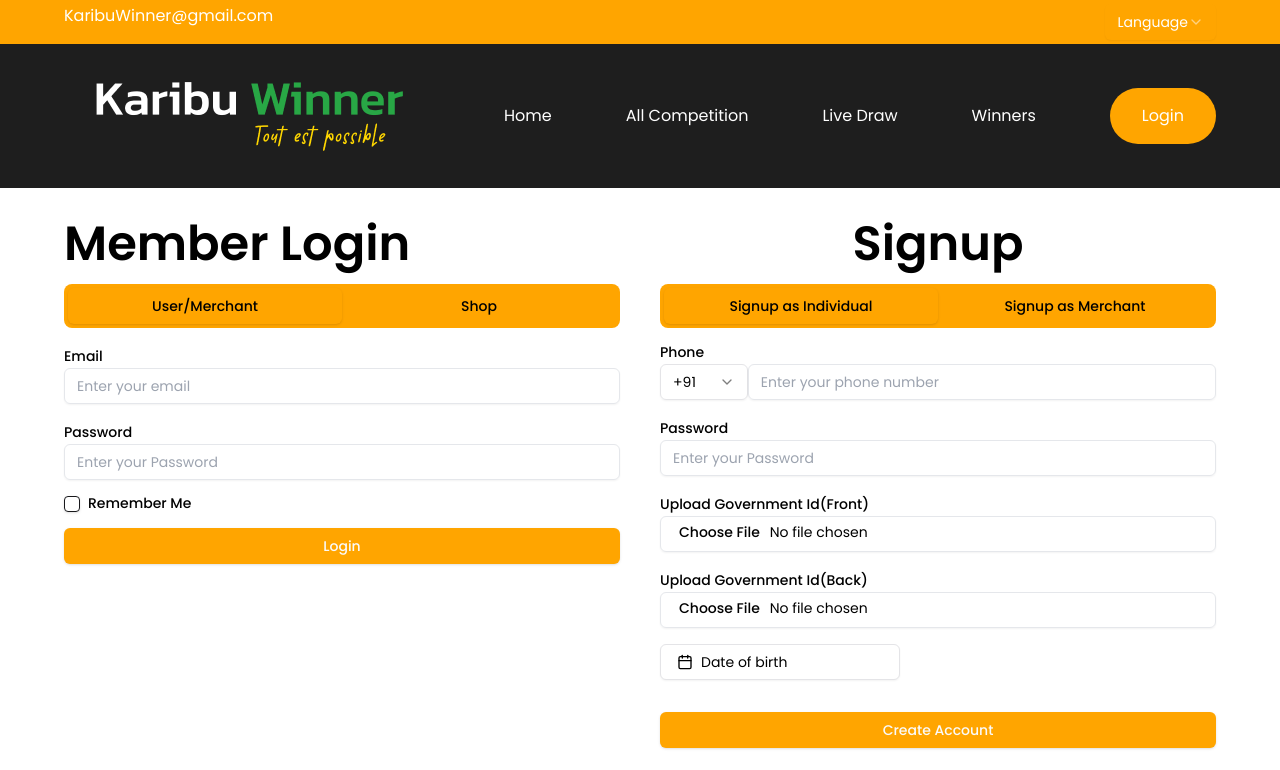
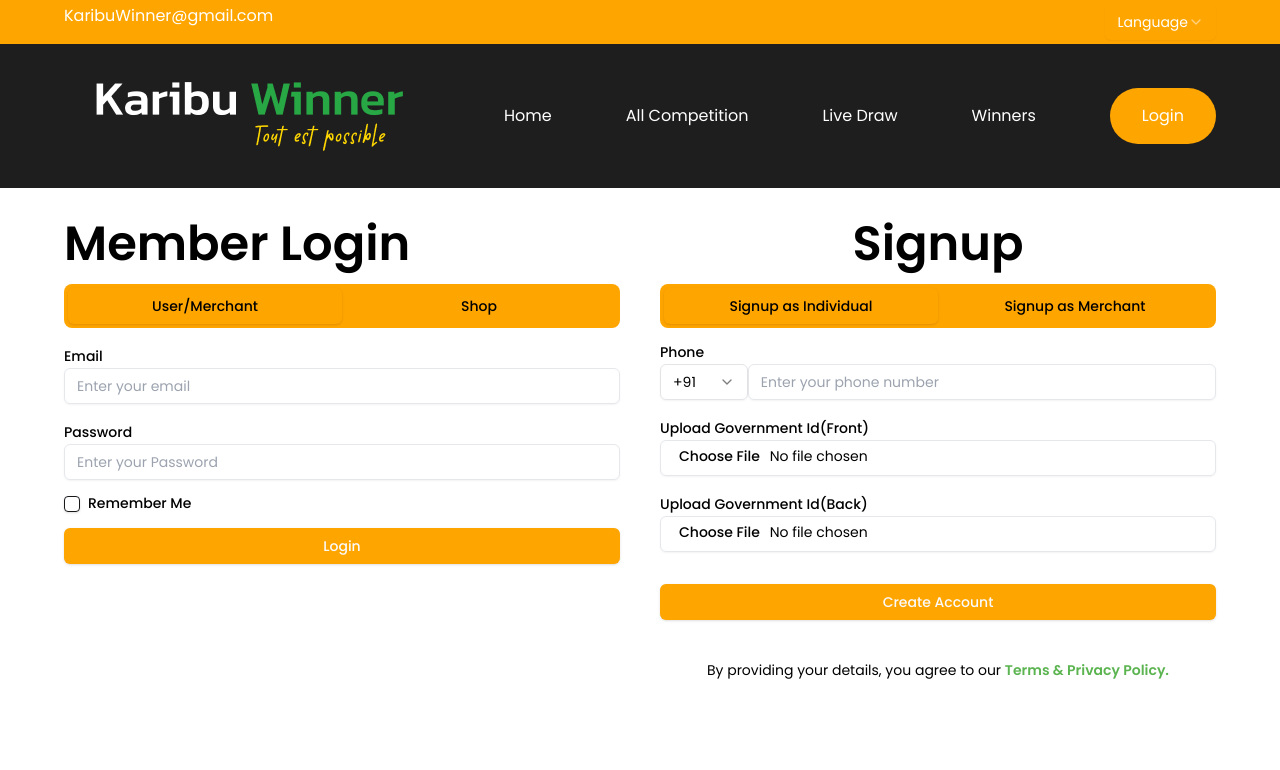
Before and after one commit to AmanXRoy/Karibu, a React (Vite) app: page /login in a window 1280 px wide. Shown: the top 770 px of the page. Built offline with nearby package versions, Linux system fonts and the light colour scheme.

Commit message:
removed password and DOB

```diff
--- a/src/components/Login/Login.jsx
+++ b/src/components/Login/Login.jsx
@@ -111,10 +111,10 @@ const Login = () => {
                           <Input type="number" placeholder="Enter your phone number" />
                         </div>
                       </div>
-                      <div className="formControl my-3">
+                      {/* <div className="formControl my-3">
                         <Label htmlFor="password">Password</Label>
                         <Input type="password" placeholder="Enter your Password" />
-                      </div>
+                      </div> */}
                       <div className="flex space-x-2 my-4">
                         <Checkbox id="terms1" />
                         <div className="grid gap-1.5 leading-none">
--- a/src/components/Signup/Signup.jsx
+++ b/src/components/Signup/Signup.jsx
@@ -68,10 +68,10 @@ const Signup = (showLoginForm) => {
                                     <Input type="number" placeholder="Enter your phone number" />
                                 </div>
                             </div>
-                            <div className="formControl my-4">
+                            {/* <div className="formControl my-4">
                                 <Label htmlFor="password">Password</Label>
                                 <Input type="password" placeholder="Enter your Password" />
-                            </div>
+                            </div> */}
                             <div className="formControl my-4">
                                 <Label htmlFor="Upload Government Id(Front)">Upload Government Id(Front)</Label>
                                 <Input type="file" placeholder="Upload Government Id(Front)" />
@@ -80,7 +80,7 @@ const Signup = (showLoginForm) => {
                                 <Label htmlFor="Upload Government Id(Back)">Upload Government Id(Back)</Label>
                                 <Input type="file" placeholder="Upload Government Id(Back)" />
                             </div>
-                            <div className="formControl my-4">
+                            {/* <div className="formControl my-4">
                                 <Popover>
                                     <PopoverTrigger asChild>
                                         <Button
@@ -104,7 +104,7 @@ const Signup = (showLoginForm) => {
                                         />
                                     </PopoverContent>
                                 </Popover>
-                            </div>
+                            </div> */}
                             <Button className="bg-primary w-full my-4" >Create Account</Button>
                         </div>
                     </TabsContent>
@@ -126,10 +126,10 @@ const Signup = (showLoginForm) => {
                                     <Input type="number" placeholder="Enter your phone number" />
                                 </div>
                             </div>
-                            <div className="formControl my-4">
+                            {/* <div className="formControl my-4">
                                 <Label htmlFor="password">Password</Label>
                                 <Input type="password" placeholder="Enter your Password" />
-                            </div>
+                            </div> */}
                             <div className="formControl my-4">
                                 <Label htmlFor="Upload Government Id(Front)">Upload Government Id(Front)</Label>
                                 <Input type="file" placeholder="Upload Government Id(Front)" />
@@ -138,7 +138,7 @@ const Signup = (showLoginForm) => {
                                 <Label htmlFor="Upload Government Id(Back)">Upload Government Id(Back)</Label>
                                 <Input type="file" placeholder="Upload Government Id(Back)" />
                             </div>
-                            <div className="formControl my-4">
+                            {/* <div className="formControl my-4">
                                 <Popover>
                                     <PopoverTrigger asChild>
                                         <Button
@@ -162,7 +162,7 @@ const Signup = (showLoginForm) => {
                                         />
                                     </PopoverContent>
                                 </Popover>
-                            </div>
+                            </div> */}
                             <Button className="bg-primary w-full my-4" >Create Account</Button>
                         </div>
                     </TabsContent>
```
